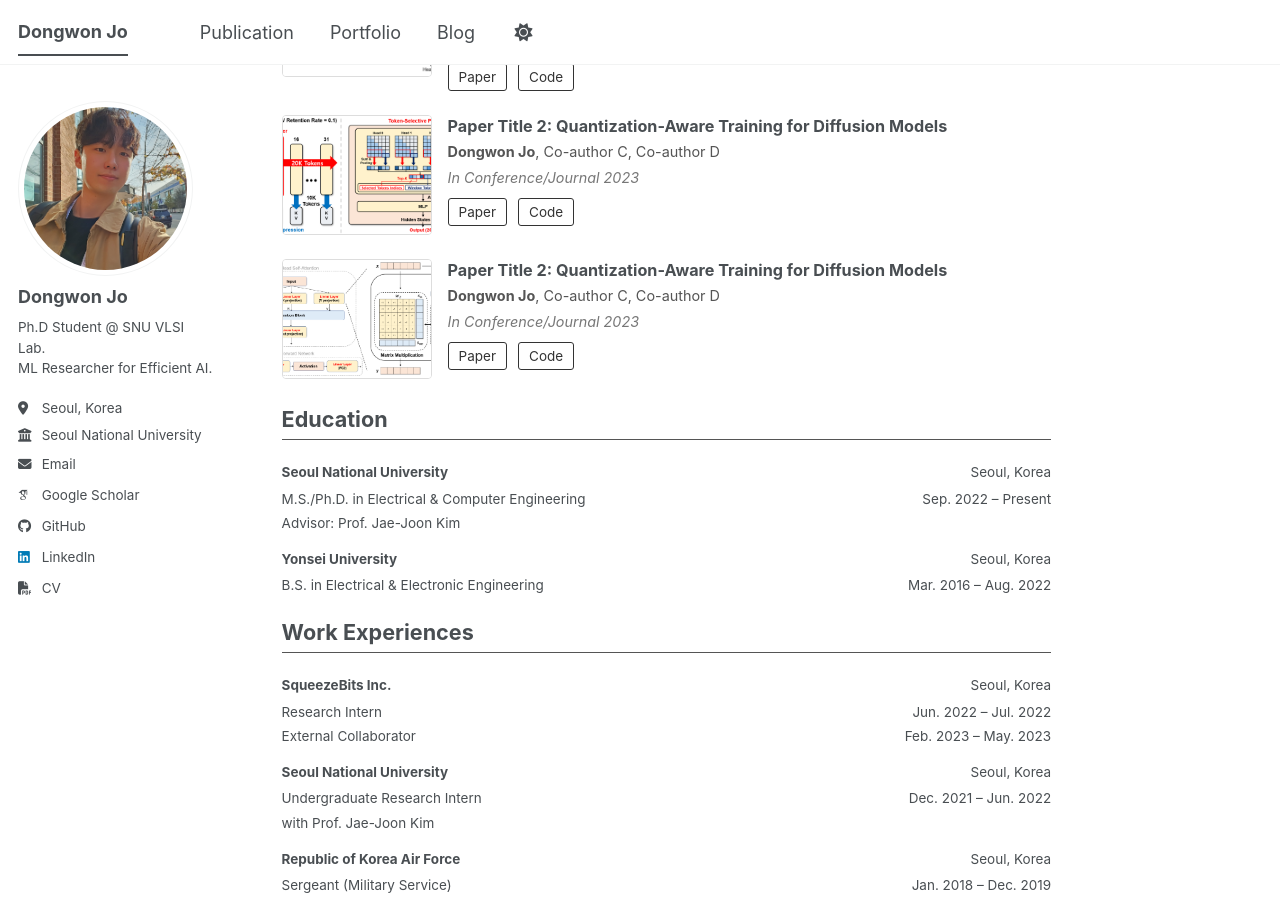
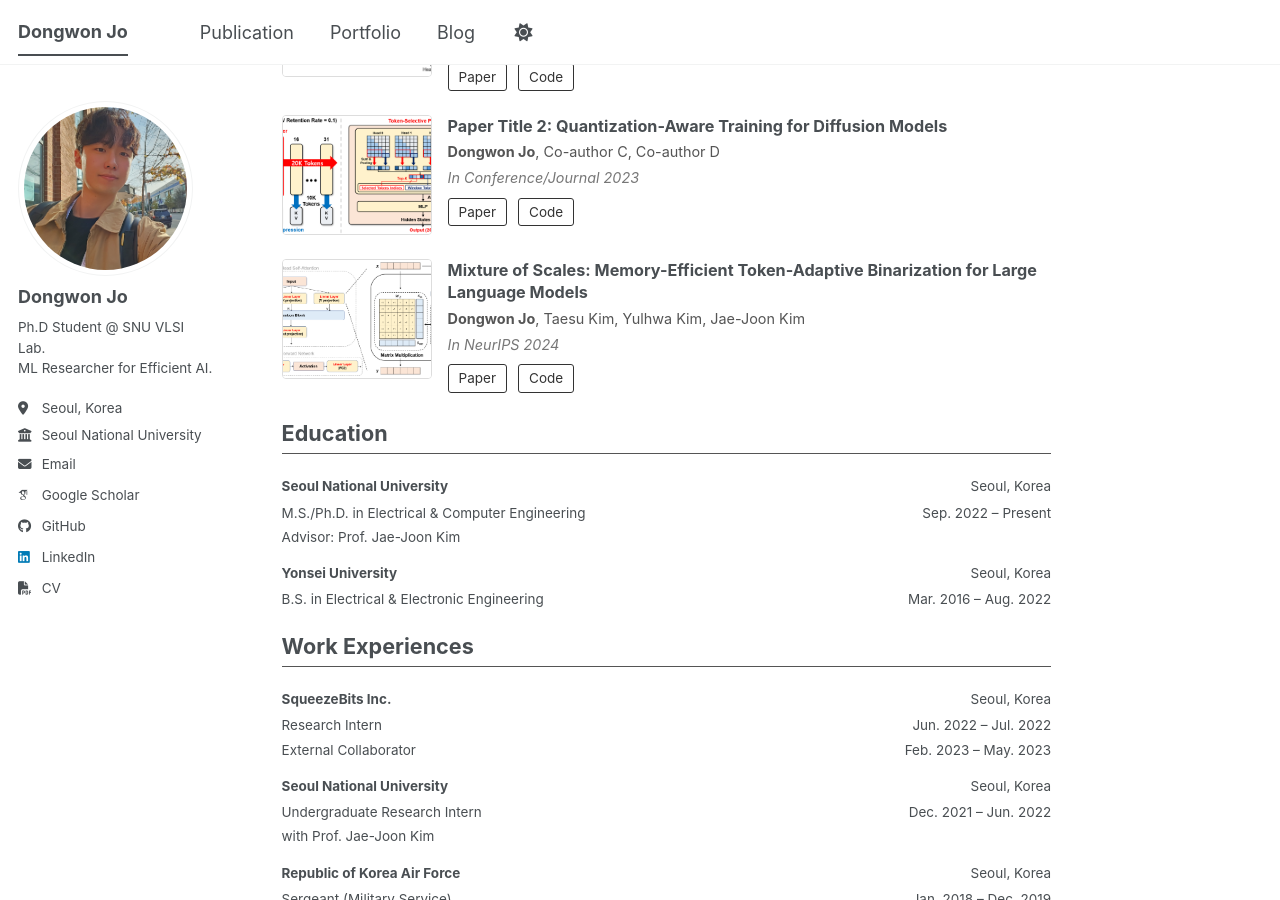
Before and after one commit to dongwonjo/dongwonjo.github.io, a Jekyll site: the page built from _pages/about.md, in a window 1280 px wide and 900 px high, scrolled down 941 px. Built offline with Jekyll 4.4.1, drawn with Linux system fonts in a browser that asks for light colours; some web fonts are replaced; a script bundle is joined from its source files by our own code; library files that are not in the unit come from our copies.

Commit message:
Update about.md

```diff
--- a/_pages/about.md
+++ b/_pages/about.md
@@ -78,11 +78,11 @@
       <img src="/images/paper/BinaryMoS.PNG" alt="Paper thumbnail" style="width:180px; height:120px; object-fit:cover; border:1px solid #ddd; border-radius:4px;">
     </div>
     <div style="flex:1; min-width:0;">
-      <p style="font-size:0.9em; font-weight:bold; margin:0 0 4px 0; line-height:1.4;">Paper Title 2: Quantization-Aware Training for Diffusion Models</p>
-      <p style="font-size:0.8em; color:#555; margin:0 0 4px 0;"><strong>Dongwon Jo</strong>, Co-author C, Co-author D</p>
-      <p style="font-size:0.8em; color:#777; margin:0 0 8px 0;"><em>In Conference/Journal 2023</em></p>
-      <a href="#" style="display:inline-block; font-size:0.75em; padding:3px 10px; border:1px solid #333; border-radius:3px; color:#333; text-decoration:none; margin-right:6px; background:#fff;">Paper</a>
-      <a href="#" style="display:inline-block; font-size:0.75em; padding:3px 10px; border:1px solid #333; border-radius:3px; color:#333; text-decoration:none; background:#fff;">Code</a>
+      <p style="font-size:0.9em; font-weight:bold; margin:0 0 4px 0; line-height:1.4;">Mixture of Scales: Memory-Efficient Token-Adaptive Binarization for Large Language Models</p>
+      <p style="font-size:0.8em; color:#555; margin:0 0 4px 0;"><strong>Dongwon Jo</strong>, Taesu Kim, Yulhwa Kim, Jae-Joon Kim</p>
+      <p style="font-size:0.8em; color:#777; margin:0 0 8px 0;"><em>In NeurIPS 2024</em></p>
+      <a href="https://arxiv.org/abs/2406.12311" style="display:inline-block; font-size:0.75em; padding:3px 10px; border:1px solid #333; border-radius:3px; color:#333; text-decoration:none; margin-right:6px; background:#fff;">Paper</a>
+      <a href="https://github.com/dongwonjo/BinaryMoS" style="display:inline-block; font-size:0.75em; padding:3px 10px; border:1px solid #333; border-radius:3px; color:#333; text-decoration:none; background:#fff;">Code</a>
     </div>
   </div>
 
```
